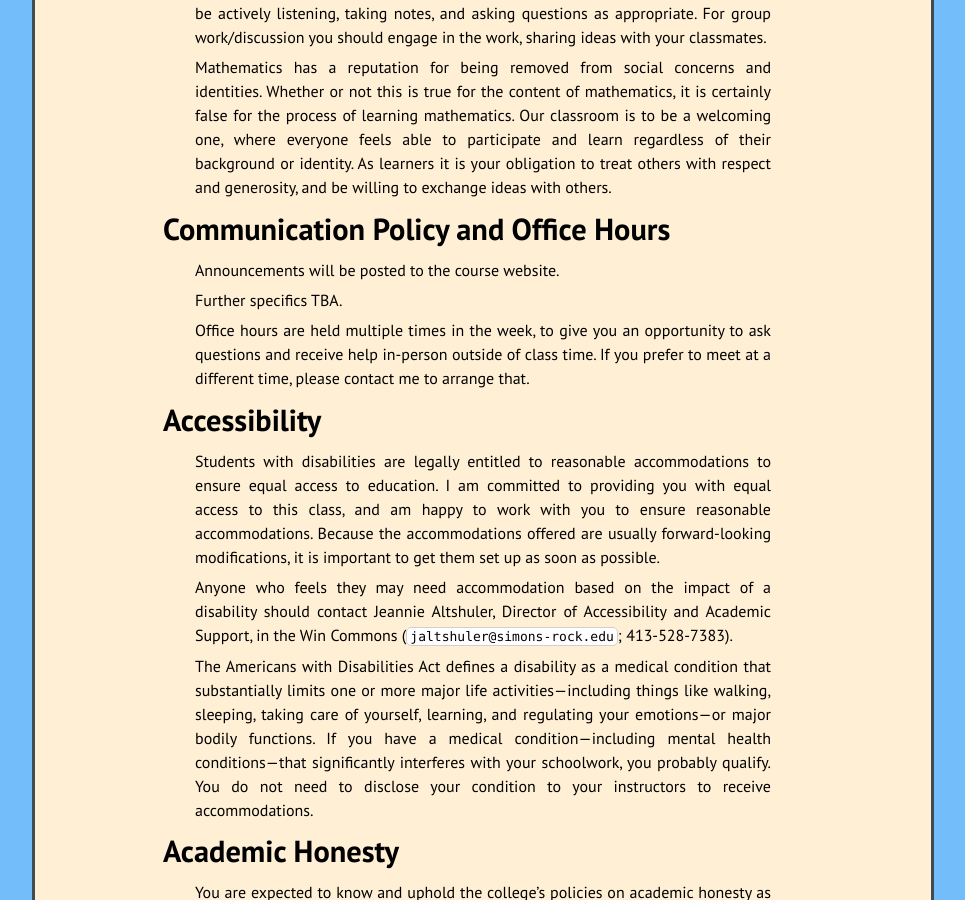
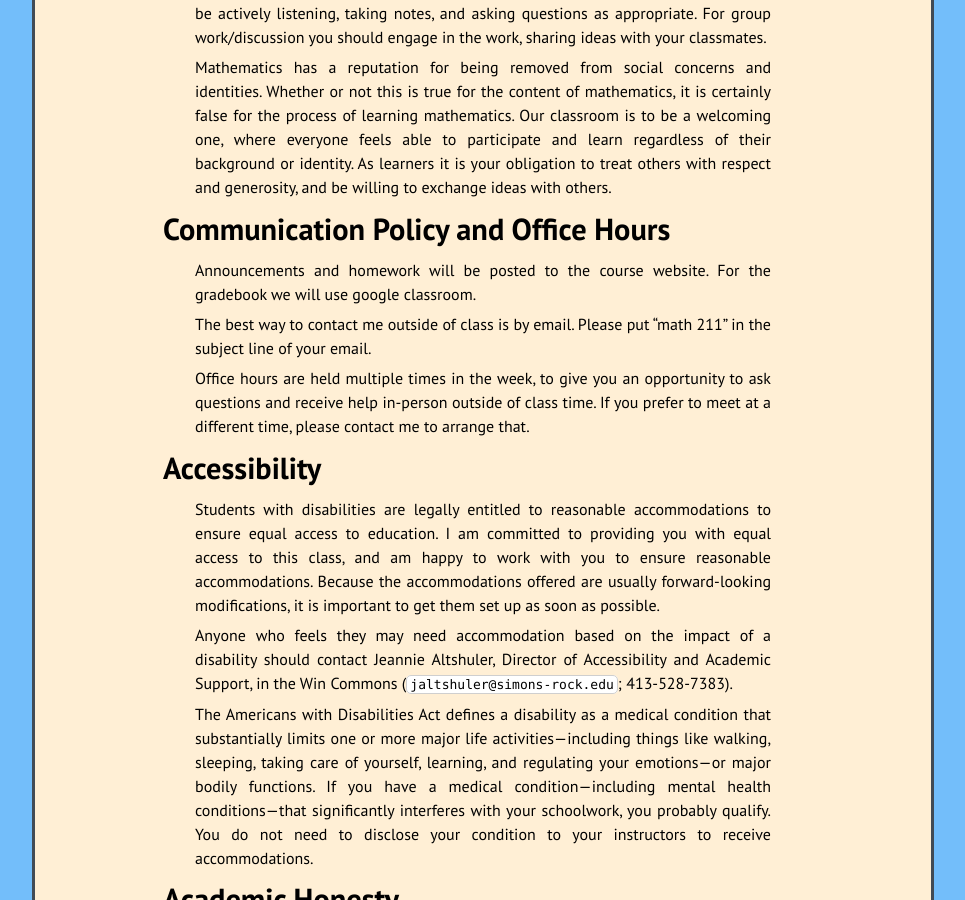
Before and after one commit to kamerynjw/kamerynjw.github.io, a Jekyll site: the page built from teaching/2023/math211/syllabus.md, in a window 1280 px wide and 900 px high, scrolled down 3524 px. Shown: the whole window, without its empty margins (157-1122 px from the left). Built offline with Jekyll 4.4.1, drawn with Linux system fonts in a browser that asks for light colours; nearby versions of some CDN libraries.

Commit message:
updated comm policy in syllabussies

```diff
--- a/teaching/2023/math211/syllabus.md
+++ b/teaching/2023/math211/syllabus.md
@@ -125,9 +125,9 @@ Mathematics has a reputation for being removed from social concerns and identiti
 Communication Policy and Office Hours
 =============
 
-Announcements will be posted to the course website.
+Announcements and homework will be posted to the course website. For the gradebook we will use google classroom.
 
-Further specifics TBA.
+The best way to contact me outside of class is by email. Please put "math 211" in the subject line of your email.
 
 Office hours are held multiple times in the week, to give you an opportunity to ask questions and receive help in-person outside of class time. If you prefer to meet at a different time, please contact me to arrange that.
 
```
Also changed, not shown: teaching/2023/math210/syllabus.md (+2 -2 lines).
